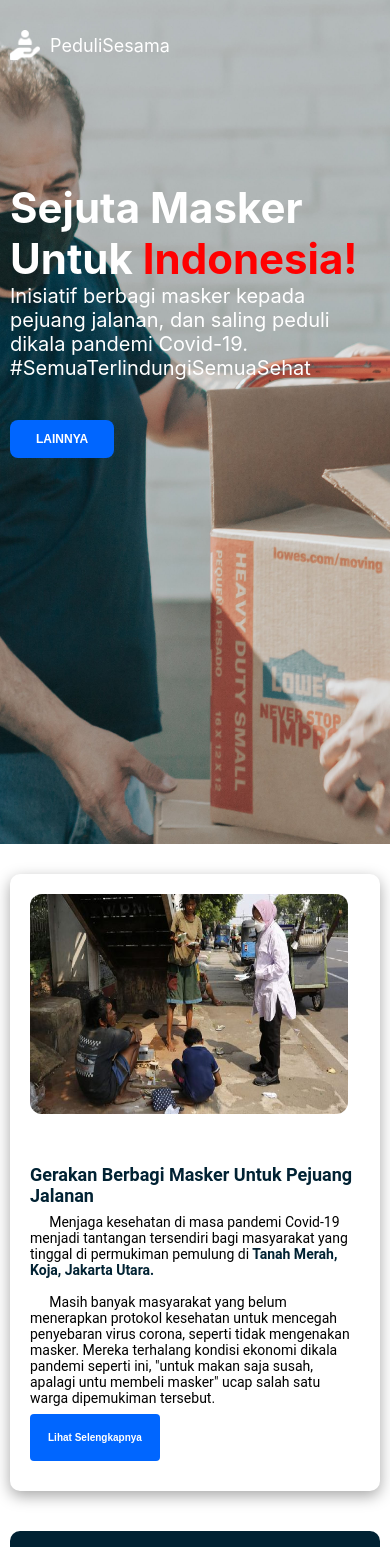
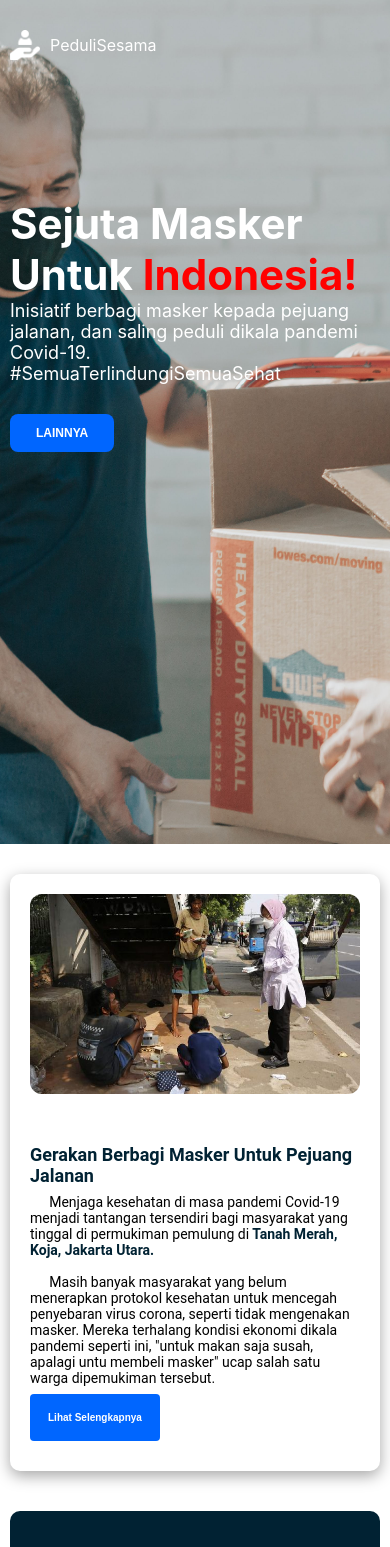
Before and after one commit to eggyyuliandika/healthy-web, a Next.js app: page / in a window 390 px wide. Shown: the top 1547 px of the page. Built offline with nearby package versions, Linux system fonts and the light colour scheme.

Commit message:
revisi #3

```diff
--- a/styles/style.css
+++ b/styles/style.css
@@ -72,12 +72,12 @@
   }
 
   div.cover-title-navbar {
-    font-size: 18px;
+    font-size: 16px;
   }
 
   div.cover-content-desc {
     text-align: left;
-    font-size: 20px;
+    font-size: 18px;
   }
 
   div.cover-content img {
@@ -88,7 +88,7 @@
     display: flex;
     justify-content: center;
     padding: 12px 26px;
-    margin: 40px 0;
+    margin: 30px 0;
     font-size: 12px;
   }
 
@@ -104,8 +104,10 @@
   }
 
   div.section img {
-    width: 318px;
-    height: 220px;
+    display: flex;
+    justify-content: center;
+    width: auto;
+    height: 200px;
   }
 
   div.section-content h1 {
```
